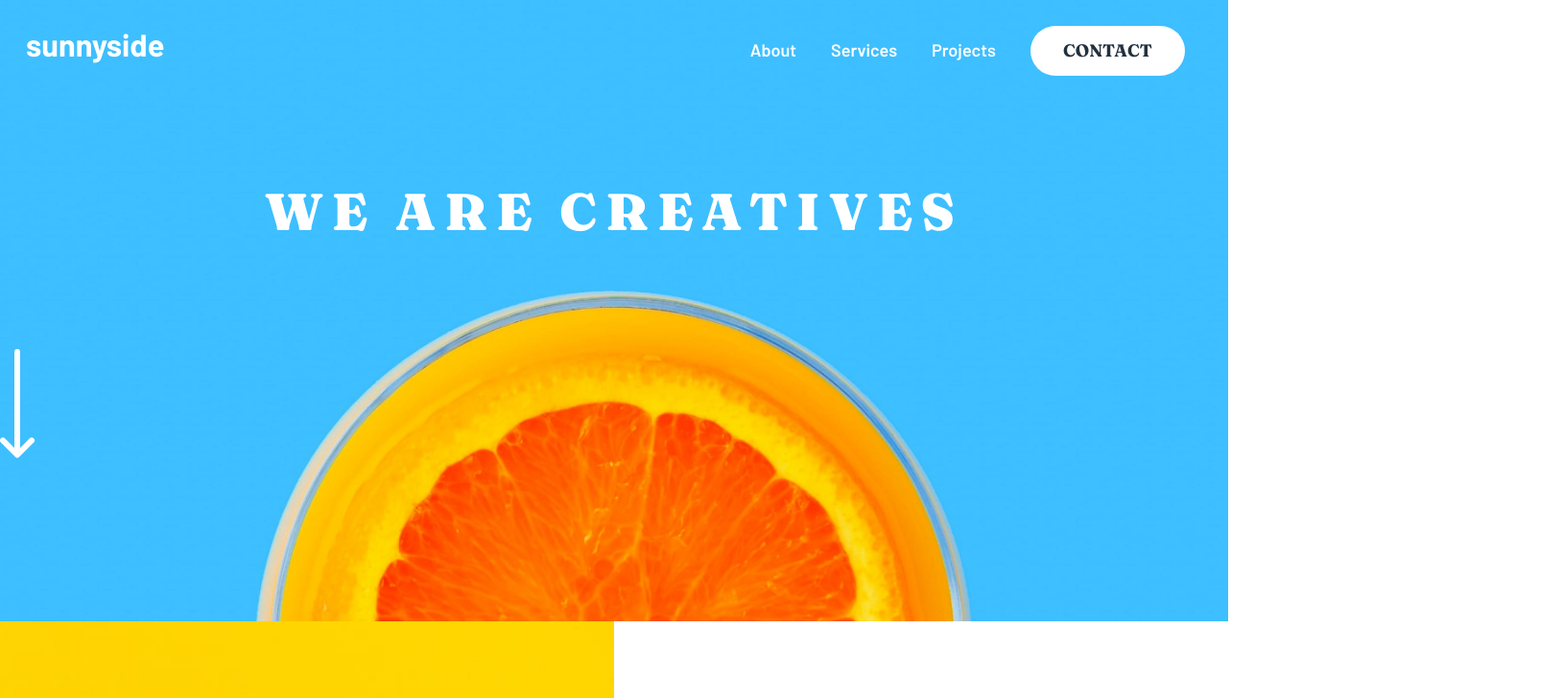
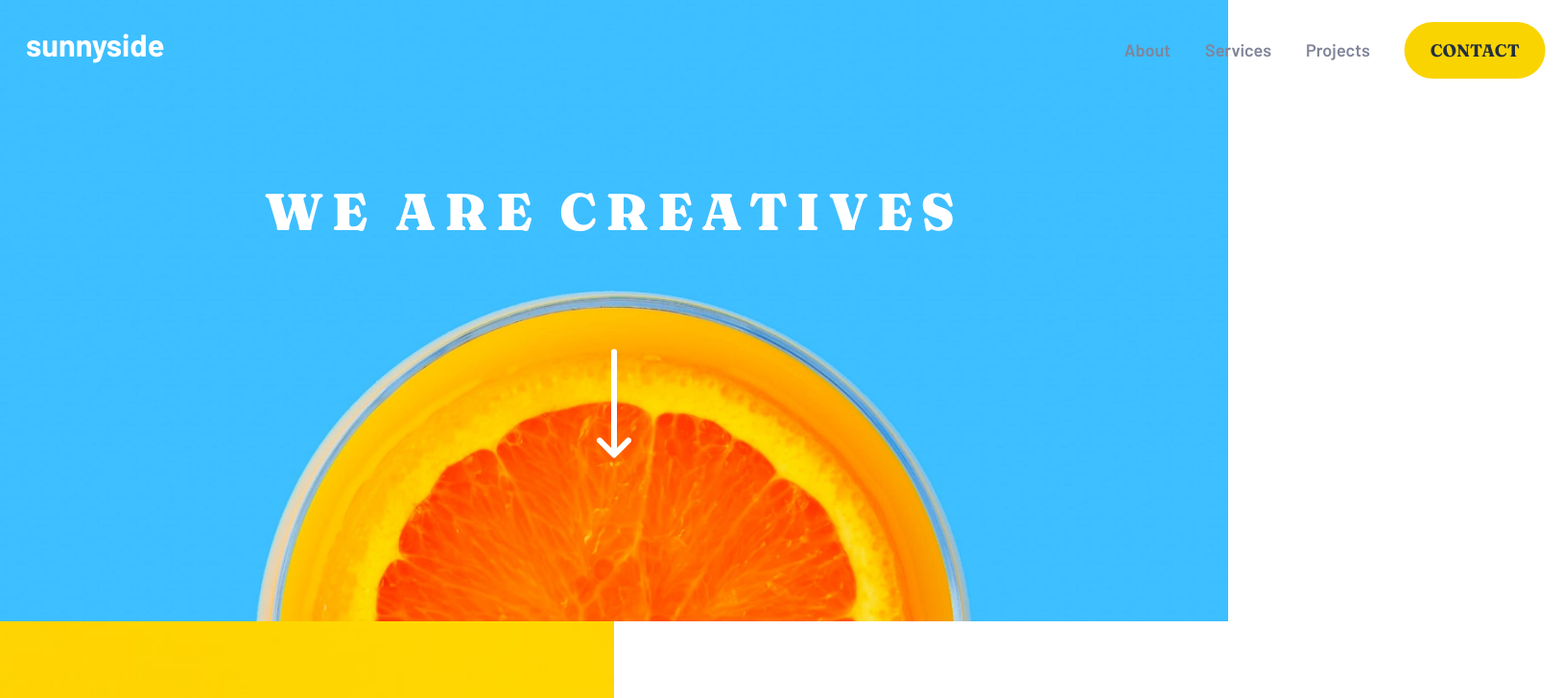
Before and after one commit to kebin20/sunnyside-agency-landing-page, a website: page index.html in a window 1280 px wide. Shown: the top 728 px of the page at 96% size, 1629 px wide, since content can reach past the window. Drawn offline with Linux system fonts and the light colour scheme.

Commit message:
1 file modified

```diff
--- a/style.css
+++ b/style.css
@@ -49,7 +49,6 @@ body {
 /* responsive images/videos */
 img,
 picture,
-svg,
 video {
   display: block;
   max-width: 100%;
@@ -145,19 +144,20 @@ header {
 
 .nav-links {
   position: absolute;
+  left: 50%;
+  transform: translate(-50%, 0);
   background-color: white;
-  padding: 2em;
 }
 
-.nav-item > a{
-  color: white;
+.nav-item > * {
+  color: hsl(232, 10%, 55%);
 }
 
 .nav-item.active > a {
   color: hsl(212, 27%, 19%);
-  background-color: white;
+  background-color: hsl(51, 100%, 49%);
   border-radius: 2em;
-  padding: 0.8em 1.9em;
+  padding: 1em 1.5em;
   font-family: 'Fraunces';
   text-transform: uppercase;
 }
@@ -378,8 +378,7 @@ footer {
   .info__h2,
   .transform__p,
   .stand-out__p,
-.info__a
- {
+  .info__a {
     padding: 0;
     text-align: left;
   }
@@ -391,5 +390,4 @@ footer {
   .info__photography {
     background-image: url('./images/desktop/image-photography.jpg');
   }
-
 }
```
Lines whose indentation alone changed are shown as unchanged.
